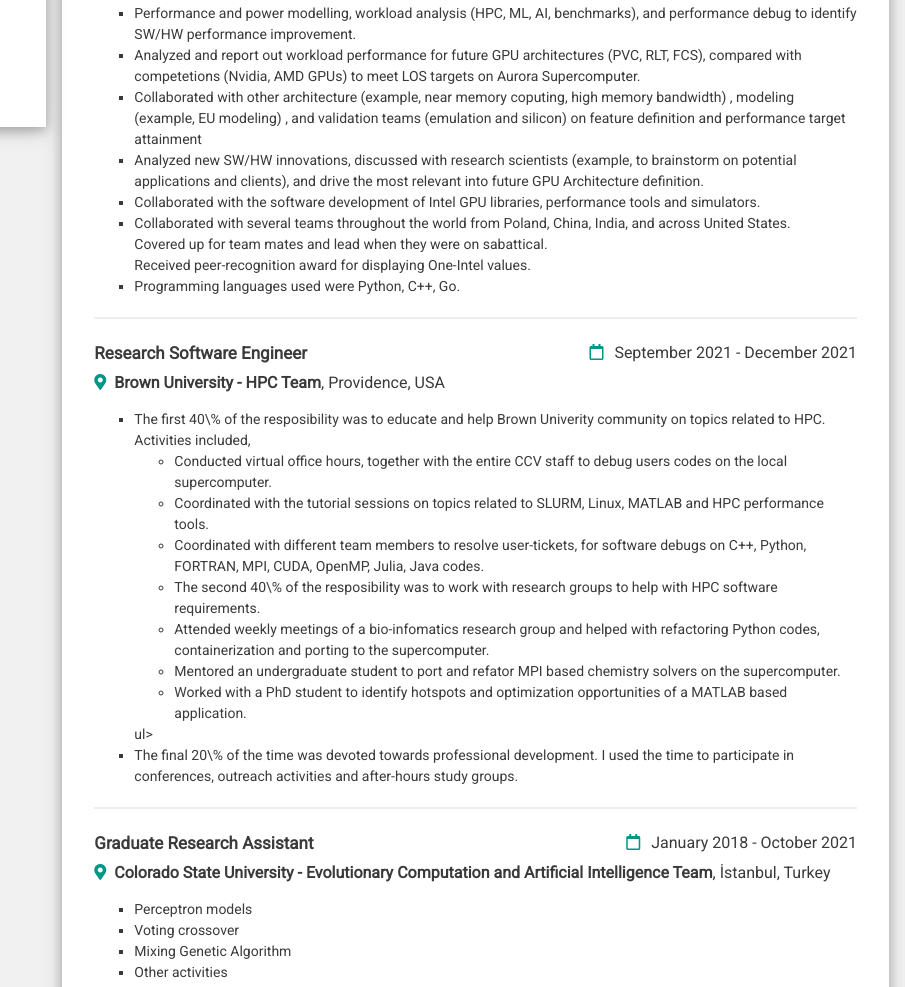
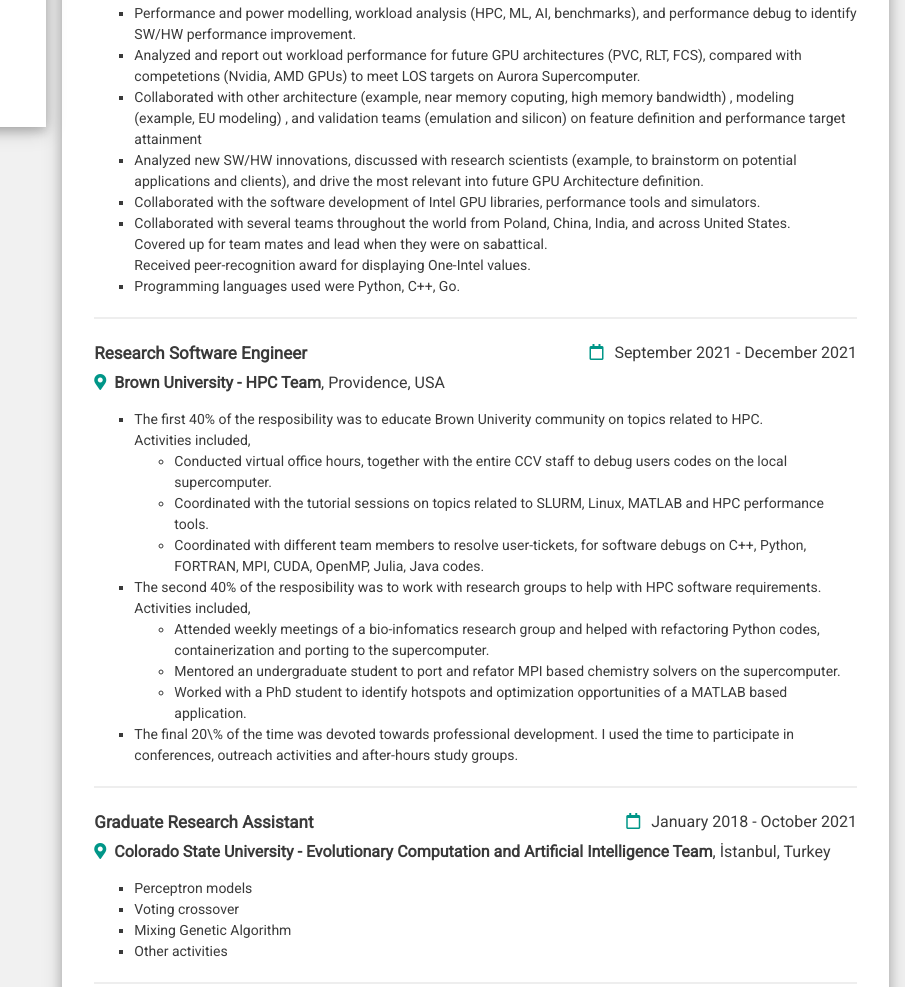
Before and after one commit to SwethaVaradarajan/SwethaVaradarajan.github.io, a plain HTML site: page index.html in a window 1280 px wide. Shown: the part 364-1351 px from the top of the page, without its empty margins (375-1280 px from the left). Drawn offline with nearby package versions, Linux system fonts and the light colour scheme.

Commit message:
Update index.html

```diff
--- a/index.html
+++ b/index.html
@@ -109,18 +109,19 @@
               <h6 class="w3-right w3-show-inline-block"><i class="far fa-calendar fa-fw w3-margin-right custom-text-color"></i>September 2021 - December 2021</h5>
               <h6><i class="fas fa-map-marker-alt w3-margin-right custom-text-color"></i><b>Brown University - HPC Team</b>, Providence, USA</h6>
               <ul style="list-style-type: square">
-                <li>The first 40\% of the resposibility was to educate and help Brown Univerity community on topics related to HPC. Activities included, </li>
+                <li>The first 40% of the resposibility was to educate Brown Univerity community on topics related to HPC. <br> Activities included, </li>
                 <ul>
                 <li>Conducted virtual office hours, together with the entire CCV staff to debug users codes on the local supercomputer.</li>
                 <li>Coordinated with the tutorial sessions on topics related to SLURM, Linux, MATLAB and HPC performance tools. </li>
                 <li>Coordinated with different team members to resolve user-tickets, for software debugs on  C++, Python, FORTRAN, MPI, CUDA, OpenMP, Julia, Java codes.</li>
                 </ul>
-                  <ul>
-                    <li>The second 40\% of the resposibility was to work with research groups to help with HPC software requirements. </li>
-                  <li>Attended weekly meetings of a bio-infomatics research group and helped with refactoring Python codes, containerization and porting to the supercomputer.</li>
+
+                    <li>The second 40% of the resposibility was to work with research groups to help with HPC software requirements. <br> Activities included, </li>
+                 <ul>
+                <li>Attended weekly meetings of a bio-infomatics research group and helped with refactoring Python codes, containerization and porting to the supercomputer.</li>
                 <li>Mentored an undergraduate student to port and refator MPI based chemistry solvers on the supercomputer. </li>
                 <li>Worked with a PhD student to identify hotspots and optimization opportunities of a MATLAB based application.</li>
-                  </ul>ul>
+                  </ul>
                     <li>The final 20\% of the time was devoted towards professional development. I used the time to participate in conferences, outreach activities and after-hours study groups.  </li>
               </ul>
               <hr>
```
